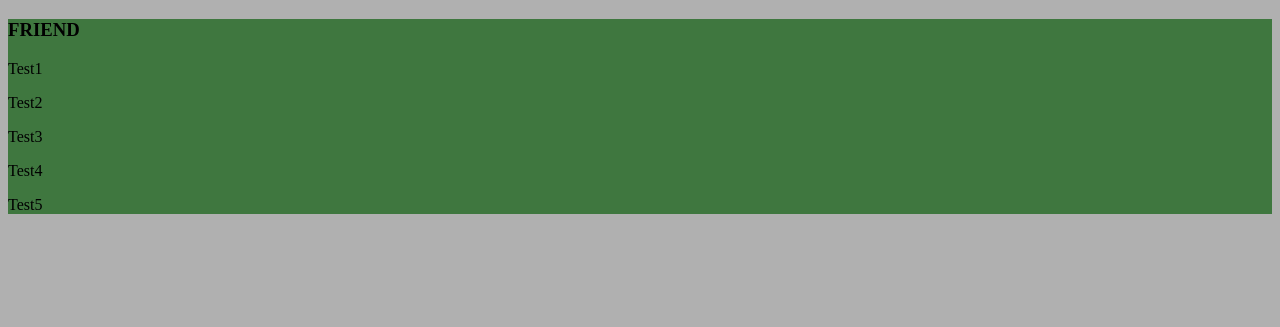
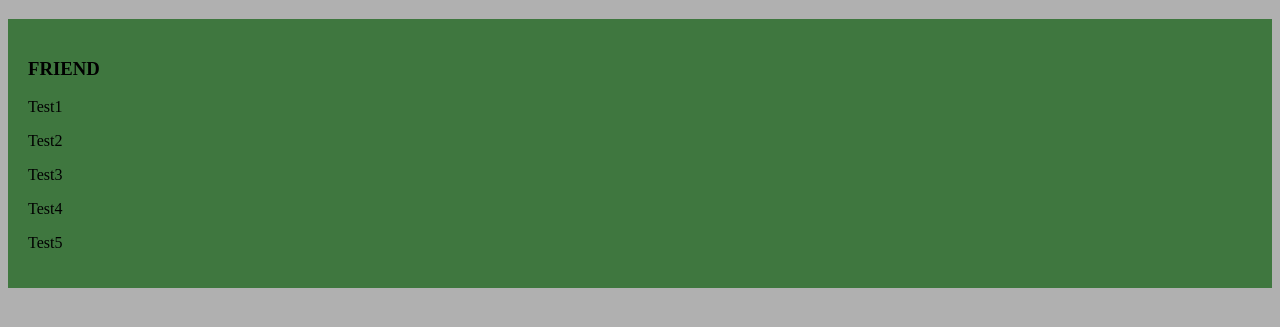
Before and after one commit to hejmeddej/front-end-fundamentals-lab5, a plain HTML site: page index.html in a window 1280 px wide. Shown: the part 61-388 px from the top of the page. Drawn offline with Linux system fonts and the light colour scheme.

Commit message:
Implemented suggestions

```diff
--- a/app.js
+++ b/app.js
@@ -1,12 +1,16 @@
 let friends = ["Jens", "Peter", "Bo", "Sarah", "Louise"];
 
+// Loop through each friend
 for (let i = 0; i < friends.length; i++) {
+    // Start from 99 lines and go down to 3 because we handle 2 and 1 separately
     for (let j = 99; j > 2; j--) {
         let Message = j + " lines of code in the file, " + j + " lines of code; " + friends[i] + " strikes one out, clears it all out, " + (j-1) + " line of code in the file";
         console.log(Message);
     }
+    // Handle the transition from 2 lines to 1 line separately
     let Message = "2 lines of code in the file, 2 lines of code; " + friends[i] + " strikes one out, clears it all out, 1 line of code in the file";
         console.log(Message);
+        // Finally, handle the last line
         Message = "1 line of code in the file, 1 line of code; " + friends[i] + " strikes one out, clears it all out, no more lines of code in the file";
         console.log(Message);
 }
--- a/styles.css
+++ b/styles.css
@@ -12,4 +12,6 @@ h3 {
 
 .friend {
     background-color: #3f773f;
+    padding: 20px;
+    margin-bottom: 15px;
 }
```
